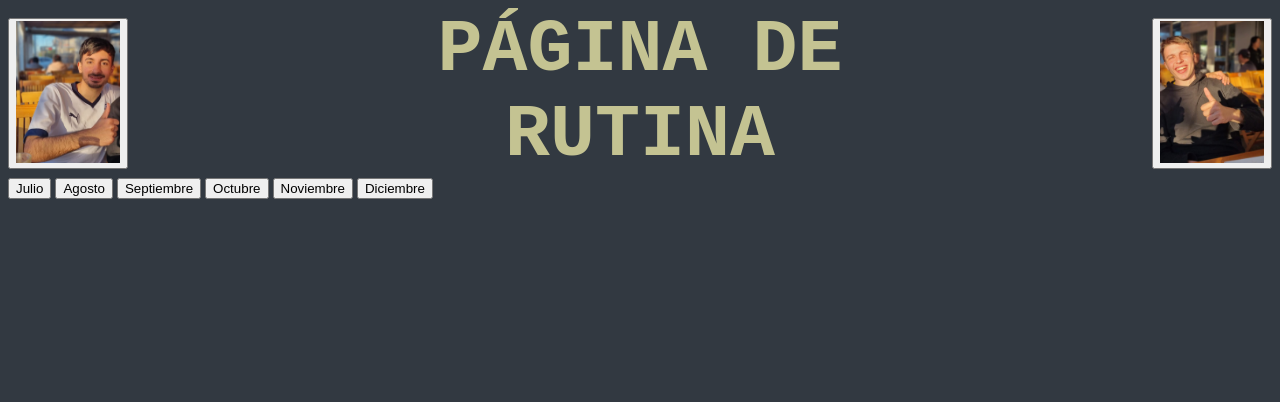
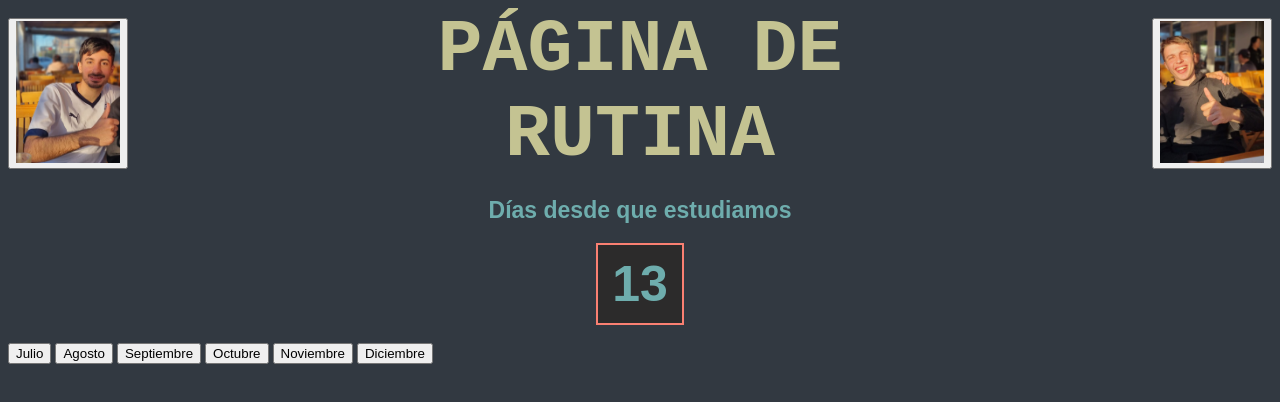
Before and after one commit to marianofogel/paginaderutina, a plain HTML site: page index.html in a window 1280 px wide. Drawn offline with Linux system fonts and the light colour scheme.

Commit message:
Agregue los dias desde que estudiamos

```diff
--- a/index.css
+++ b/index.css
@@ -45,3 +45,23 @@ h1{
 #btn:hover{
     background-color: rgb(255, 255, 255);
 }
+
+h2{
+    color: rgb(110, 173, 173);
+    text-align: center;
+    font-size: 23px;
+    font-family: sans-serif;
+    float: auto;
+}
+
+h3{
+    background-color: rgb(44, 43, 43);
+    color: rgb(110, 173, 173);
+    text-align: center;
+    font-size: 50px;
+    font-family: sans-serif;
+    padding: 10px;
+    border: 2px solid salmon;
+    margin: 0 auto;
+    width: 5%
+}
--- a/index.html
+++ b/index.html
@@ -18,6 +18,13 @@
     </div>
 
     <div>
+        <h2>Días desde que estudiamos</h2>
+        <h3 id="diasEstudiando"></h3>
+        <br>
+    </div>
+
+
+    <div>
 
         <button class="btn" id="31" onclick="crearTabla()">Julio</button>
         <button class="btn" id="31" onclick="crearTabla()">Agosto</button>
@@ -28,11 +35,6 @@
 
     </div>
 
-
-
-
-
-
     <script src="./index.js"></script>
 </body>
 
--- a/index.js
+++ b/index.js
@@ -49,7 +49,7 @@ botonmati.addEventListener("click", () => {
 let fechaActual = new Date();
 console.log(fechaActual)
 
-let fechaDeInicio = new Date(2024, 5, 14)
+let fechaDeInicio = new Date(2024, 5, 24)
 console.log(fechaDeInicio)
 
 let numeroDeDiasTranscurridos = fechaActual - fechaDeInicio
@@ -64,6 +64,11 @@ const semanas = Math.trunc(fechaRedondeada / 7);
 const findes = semanas * 2
 const diasSinFindes = fechaRedondeada - findes;
 console.log(diasSinFindes);
+
+let elementoConElNumero = document.getElementById('diasEstudiando');
+elementoConElNumero.textContent = diasSinFindes
+
+
 
 
 document.addEventListener('DOMContentLoaded', () => {
```
